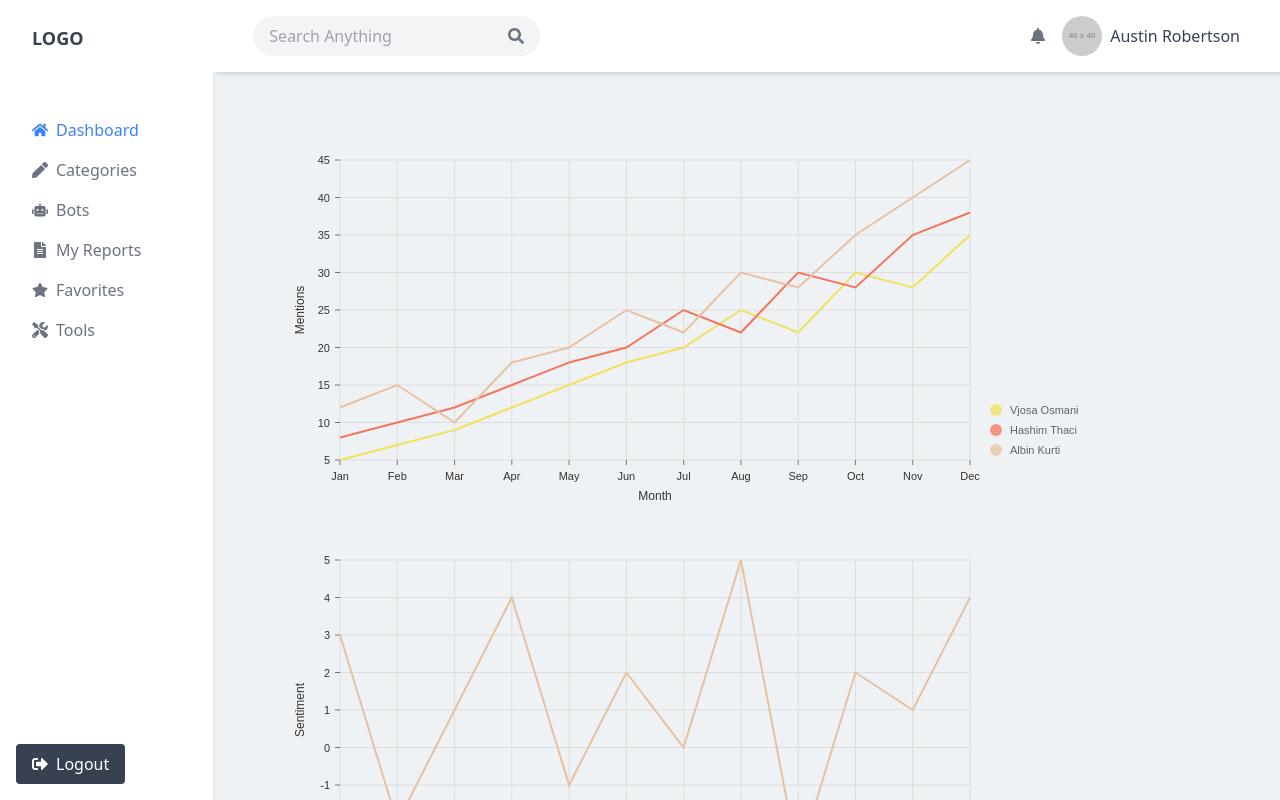
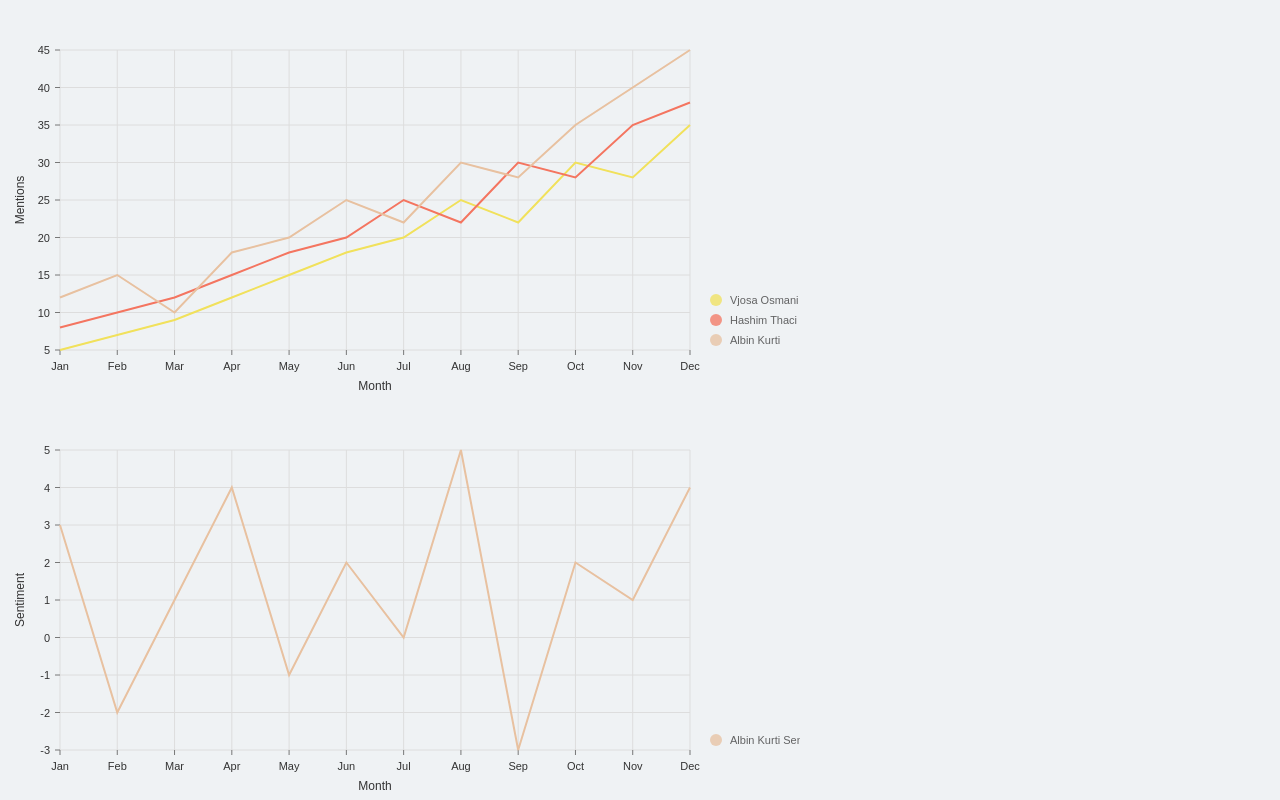
Before and after one commit to ArtisAdemi/vezhguesi-react, a React (Vite) app in the folder vezhguesi/: page / in a window 1280 px wide. Shown: the top 800 px of the page. Built offline with nearby package versions, Linux system fonts and the light colour scheme.

Commit message:
started layout change

```diff
--- a/vezhguesi/src/App.tsx
+++ b/vezhguesi/src/App.tsx
@@ -3,7 +3,7 @@ import {
   BrowserRouter as Router,
   Route,
   Routes,
-  // useLocation,
+  useLocation,
 } from "react-router-dom";
 import Dashboard from "./pages/Dashboard";
 import PageLayout from "./components/PageLayout";
@@ -19,20 +19,17 @@ import Singlebot from "./pages/Singlebot";
 import Signin from "./pages/Signin";
 import SingleReport from "./pages/SingleReport";
 
+
+
 function AppContent() {
-  // const location = useLocation();
+  const location = useLocation();
 
   return (
-    <div>
-      {location.pathname !== "/signup" &&
-        location.pathname !== "/verify-signup/" && <PageLayout />}
-      <div
-        className={`pl-[280px] pt-[110px] overflow-x-hidden ${location.pathname === "/signup" ||
-          location.pathname === "/verify-signup"
-          ? "pl-0 pt-0"
-          : ""
-          }`}
-      >
+    <div className="">
+      {location.pathname !== "/signup" && location.pathname !== "/verify-signup/"}
+
+      <div className={` ${location.pathname === "/signup" || location.pathname === "/verify-signup" ? "pl-0 pt-0" : ""}`}>
+
         <Routes>
           <Route path="/" element={<Dashboard />} />
           <Route path="/bots" element={<Bots />} />
@@ -49,7 +46,7 @@ function AppContent() {
           <Route path="/verify-signup/:token" element={<VerifyEmail />} />
         </Routes>
       </div>
-    // </div>
+    </div>
   );
 }
 
--- a/vezhguesi/src/components/PageLayout.tsx
+++ b/vezhguesi/src/components/PageLayout.tsx
@@ -1,15 +1,11 @@
 import React from "react";
-import Navbar from "./Navbar";
-import Sidebar from "./Sidebar";
+// import Navbar from "./Navbar";
+// import Sidebar from "./Sidebar";
 
 const PageLayout: React.FC = () => {
   return (
-    <div className="fixed w-screen">
-      <div className="flex">
-        <Sidebar />
-        <div className="w-full">
-          <Navbar />
-        </div>
+    <div>
+      <div>
       </div>
     </div>
   );
--- a/vezhguesi/src/components/Sidebar.tsx
+++ b/vezhguesi/src/components/Sidebar.tsx
@@ -7,9 +7,13 @@ const Sidebar: React.FC = () => {
   const location = useLocation();
 
   return (
-    <div className="bg-white text-gray-700 w-64 h-screen left-0 top-0 z-1">
-      <div className="text-lg font-bold text-gray-700 p-4 pl-8 pt-6">LOGO</div>
-      <div className='max-w-full h-full left-0 py-[50px] p-4 shadow-md'>
+    <div className='w-64 '>
+      <div>
+        LOGO
+      </div>
+
+      <div className="bg-white text-gray-700  h-screen left-0 top-0 z-1">
+        <div className='h-full left-0 py-[50px] p-4 shadow-md'>
           <ul className="space-y-4 pl-4">
             <li className="flex items-center space-x-2">
               <a href="/" className={`flex space-x-2 items-center ${location.pathname === '/' ? 'text-blue-500' : 'text-gray-500'}`}>
@@ -56,6 +60,7 @@ const Sidebar: React.FC = () => {
           </div>
         </div>
       </div>
+    </div>
   );
 };
 
```
Also changed, not shown: vezhguesi/src/components/Navbar.tsx (line endings or trailing spaces). Lines whose indentation alone changed are shown as unchanged.
